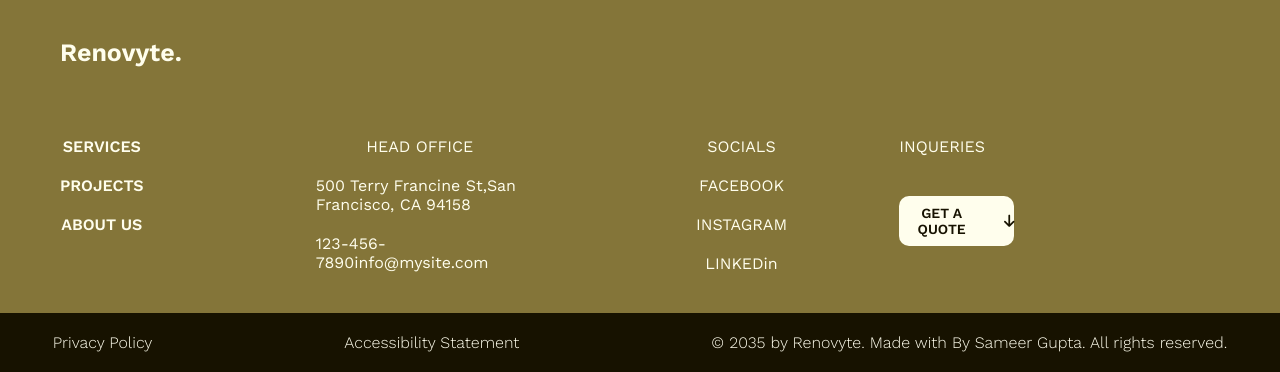
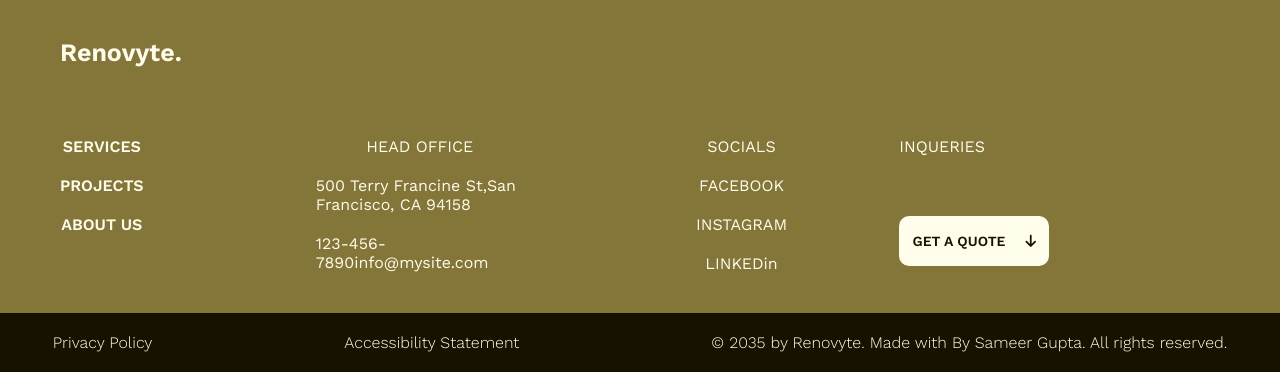
Before and after one commit to Sameergupta2304/Furniture-E-commerce, a plain HTML site: page index.html in a window 1280 px wide. Shown: the part 4183-4555 px from the top of the page. Drawn offline with nearby package versions, Linux system fonts and the light colour scheme.

Commit message:
updated 4

```diff
--- a/project.css
+++ b/project.css
@@ -702,9 +702,9 @@ button.next {
     /* font-weight: 600; */
 }
 #main-7-2-4{
-    width: 10%;
+    width: auto;
     height: auto;
-    /* display: flex; */
+    display: flex;
     flex-direction: column;
     gap: 20px;
     padding-left: 0;
@@ -729,6 +729,7 @@ button.next {
     font-weight: 600;
     cursor: pointer;
     margin-top: 40px;
+    padding: 10px;
 }
 
 #main-7-2-4 button:hover i{
```
